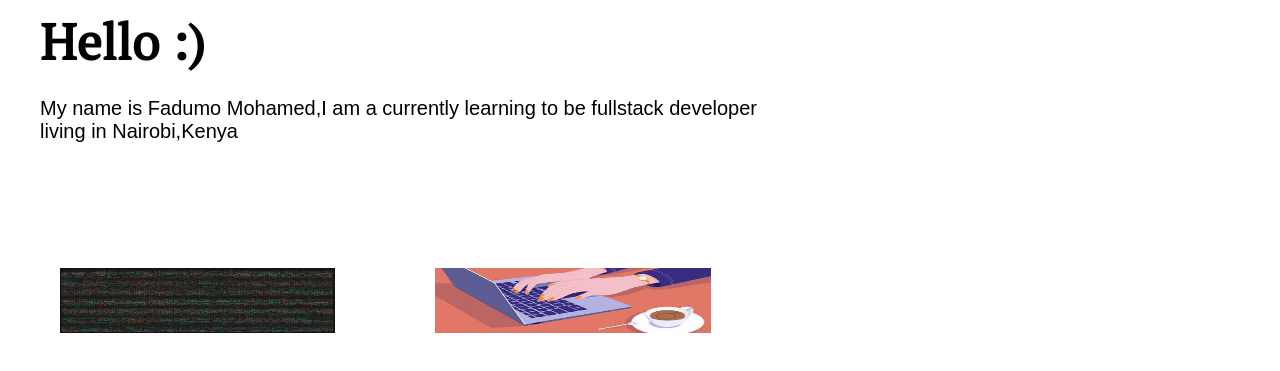
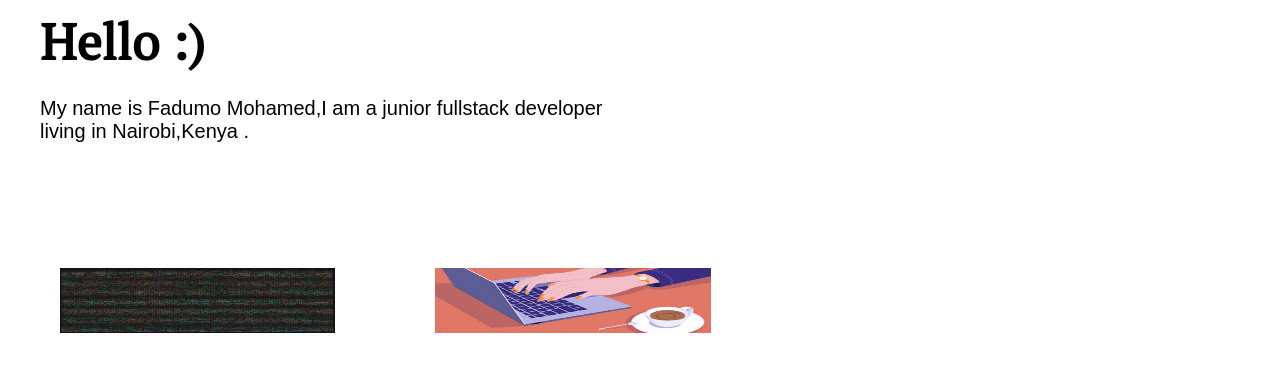
Before and after one commit to FadumoM/Portforlio, a plain HTML site: page index.html in a window 1280 px wide. Shown: the part 117-488 px from the top of the page. Drawn offline with Linux system fonts and the light colour scheme.

Commit message:
Finalizing

```diff
--- a/index.html
+++ b/index.html
@@ -17,7 +17,7 @@
     </header>
     <div class="section">
       <h2>Hello :)</h2><br>
-      <p>My name is Fadumo Mohamed,I am a currently learning to be fullstack developer<br>living in Nairobi,Kenya </p>
+      <p>My name is Fadumo Mohamed,I am a junior fullstack developer<br>living in Nairobi,Kenya .</p>
     </div>
     <div class="imgs">
       <div class="column">
```
